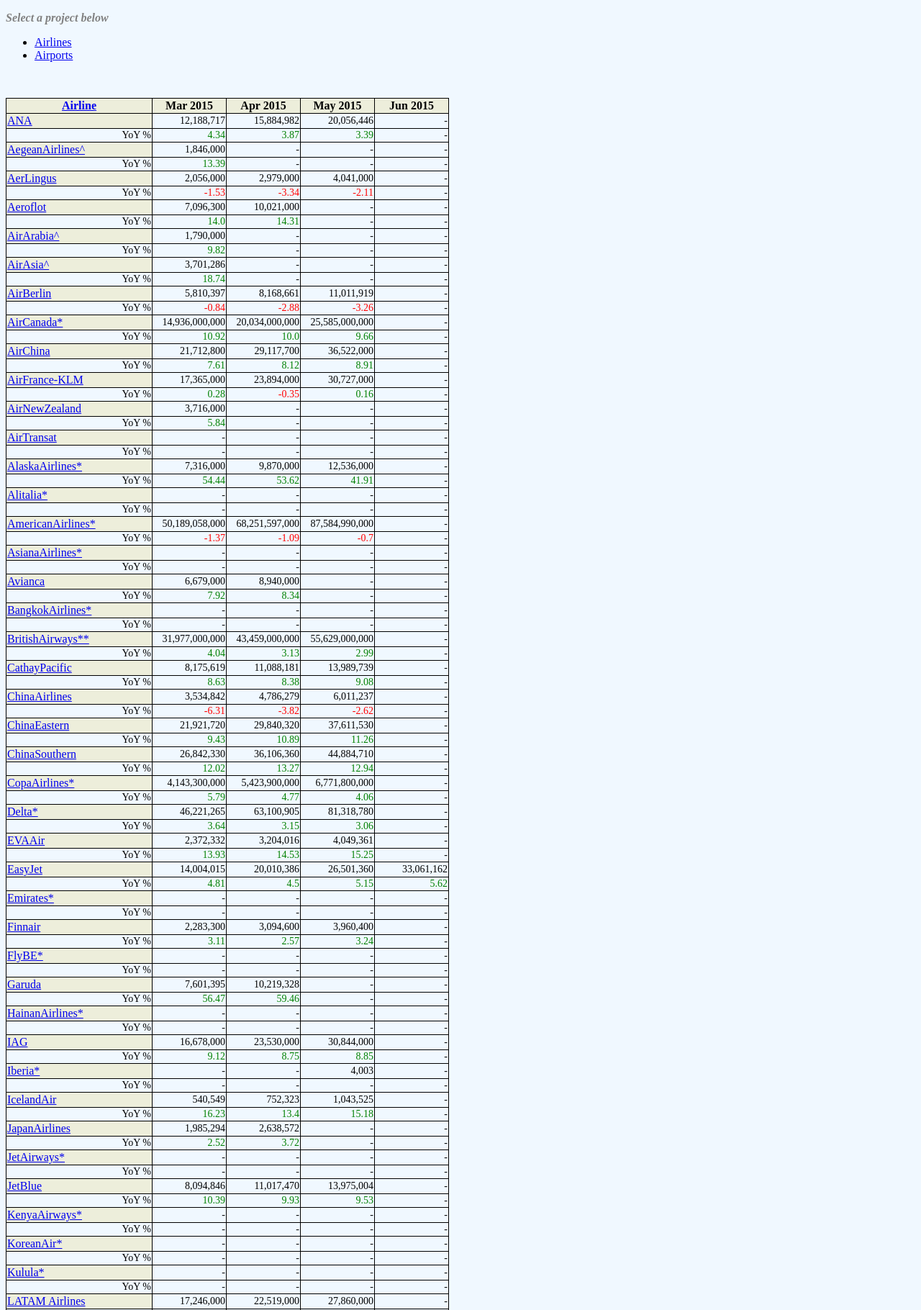
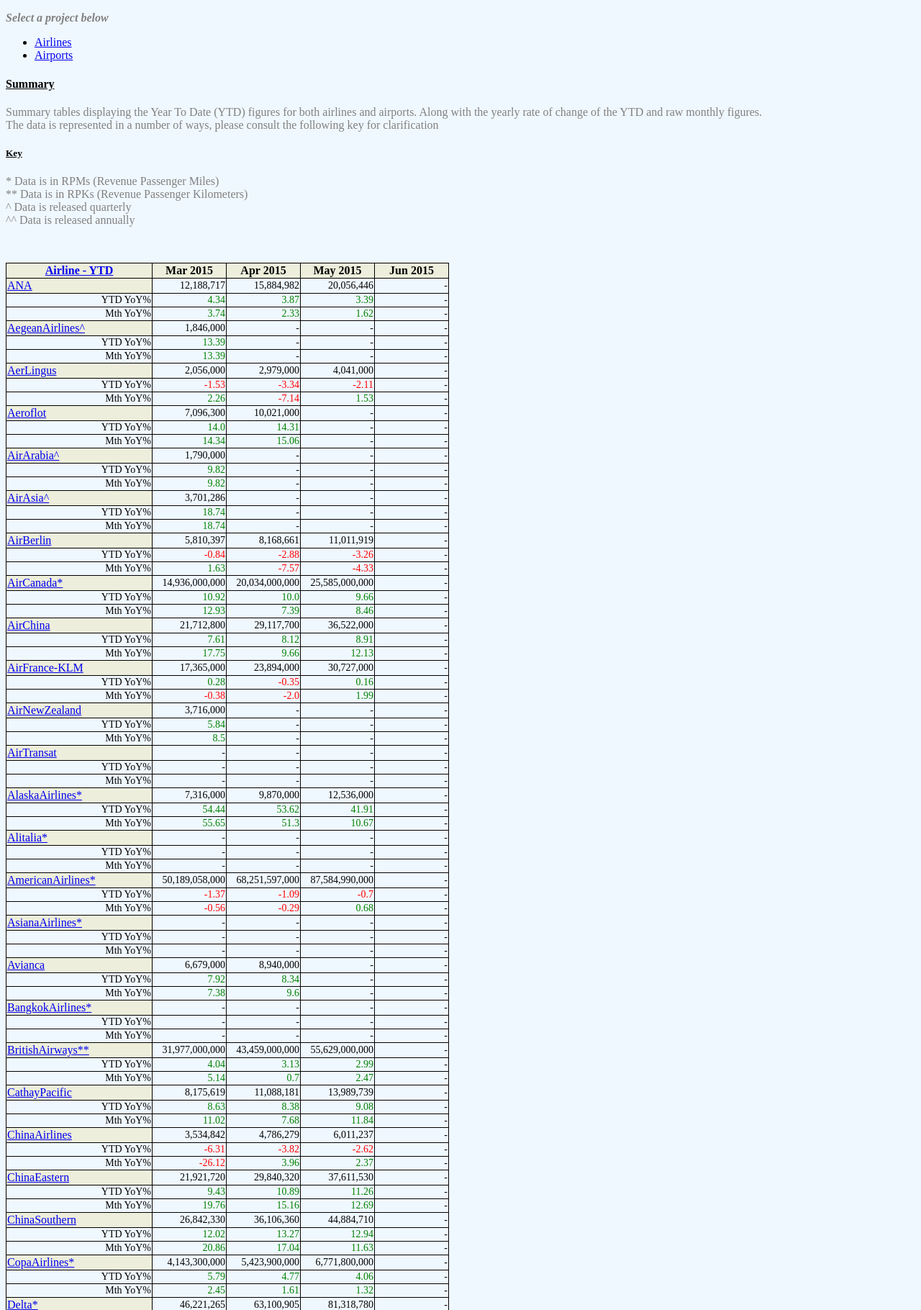
Before and after one commit to thatdanghill/air-geek, a Django app: page / in a window 1280 px wide. Shown: the part 121-1941 px from the top of the page at 72% size. Run offline with Django 3.2, Linux system fonts and the light colour scheme; data comes from the database, SQL or seed files in the repository; some libraries are stand-ins or nearby versions.

Commit message:
Updated summary page with monthly data and project page woth CAGR

```diff
--- a/miner/views.py
+++ b/miner/views.py
@@ -5,6 +5,7 @@
 from django.contrib.auth.models import User
 from miner.models import UserProfile, Project, Page, Graph, Point
 from django.template.defaultfilters import slugify
+import math
 
 
 #-------------------------------------------------------------------
@@ -87,9 +88,10 @@
                 special_name = project.name[:-1]
                 ytdvals = getPageYTDStats(page, maxMonth, maxYear)
                 ytdyoy = getPageYTDYoyStats(page, maxMonth, maxYear)
+                mthyoy = getPageMthYoyStats(page, maxMonth, maxYear)
                 page_release = getSymbolForRelease(page)
                 page_data_type = getDataTypeSymbol(page.data_type)
-                page_array.append({'name': page.name, 'url': page_url, 'YTDvals': ytdvals, 'YTDYoy': ytdyoy, 'data_type': page_data_type, 'release' : page_release})
+                page_array.append({'name': page.name, 'url': page_url, 'YTDvals': ytdvals, 'YTDYoy': ytdyoy, 'MthYoy': mthyoy, 'data_type': page_data_type, 'release' : page_release})
             proj_array.append({'name': project.name,'special_name': special_name, 'url' : proj_url, 'pages':page_array, 'columns': columnize(maxMonth, maxYear)}) # 'country': countryData})
 
         context['projects'] = proj_array
@@ -400,7 +402,8 @@
                 if (year - 1) == int(pt.x.split(" ")[1]) and mos.index(month.lower()) % 12 == mos.index(pt.x.split(" ")[0].lower()) % 12:
                     p1 = pt
             if p1 and p2 and p1.y != 0 and p2.y != 0:
-                v = round(((((p1.y / p2.y)*(point.y / p1.y)) - 1)*100), 2)
+                v = round(((math.sqrt(((p1.y / p2.y)*(point.y / p1.y))) - 1)*100), 2)
+
                 vals.append(v)
             else:
                 vals.append("-")
@@ -561,6 +564,21 @@
     vals.reverse()
     return vals
 
+def getPageMthYoyStats(page, month, year):
+    vals = []
+    try:
+        graph = Graph.objects.get(page = page, name = page.table)
+        points = graph.points.all()
+        for i in range(MONTHS):
+            if month - i < 0:
+                vals.append(monthData((month-i)%12, year-1, points))
+            else:
+                vals.append(monthData((month-i)%12, year, points))
+    except Graph.DoesNotExist:
+        vals = ["-"]*MONTHS
+    vals.reverse()
+    return vals
+
 def monthYTD(month, year, pointList):
     points = filterYear(pointList, year)
     sum = 0
@@ -580,6 +598,23 @@
     if num == 0 or denom == 0:
         return "-"
     return round((num/denom)*100 - 100,2)
+
+def monthData(month, year, pointList):
+    points = filterYear(pointList, year)
+    for point in points:
+        if month == mos.index(point.x.split(" ")[0].lower())%12:
+            if hasattr(point, 'x'):
+                prevYear = year - 1
+                for pt in pointList:
+                    if prevYear == int(pt.x.split(" ")[1]) and month == mos.index(pt.x.split(" ")[0].lower()) % 12:
+                            v = round(((point.y / pt.y) * 100) - 100, 2)
+                            return v
+    return '-'
+
+
+
+
+
 
 #----------------------------------------------------
 
--- a/templates/miner/index.html
+++ b/templates/miner/index.html
@@ -26,7 +26,16 @@
 					<li><a href="{{project.url}}">{{ project.name }}</a></li>
 					{% endfor %}
 				</ul>
-
+				<h4><b><u>Summary</u></b></h4>
+				<p>Summary tables displaying the Year To Date (YTD) figures for both airlines and airports. Along with the yearly rate of change of the YTD and raw monthly figures. <br>
+				The data is represented in a number of ways, please consult the following key for clarification</p>
+				<div>
+				<h5><b><u>Key</u></b></h5>
+				<p>* Data is in RPMs (Revenue Passenger Miles)<br>
+				** Data is in RPKs (Revenue Passenger Kilometers)<br>
+				^ Data is released quarterly <br>
+				^^ Data is released annually</p>
+				</div>
 				{% for project in projects %}
 				<div>
 					<p><br></p>
@@ -34,7 +43,7 @@
 				<table id="airline-summary" class="display compact" >
 				<thead>
 					<tr>
-						<th><a href="{{project.url}}">{{project.special_name}}</a></th>
+						<th><a href="{{project.url}}">{{project.special_name}} - YTD</a></th>
 						{% for column in project.columns %}
 							<th> {{column}} </th>
 						{% endfor %}
@@ -49,10 +58,16 @@
 						{% endfor %}
 					</tr>
 					<tr>
-						<td class="fl"> YoY %</td>
+						<td class="fl"> YTD YoY%</td>
 						{% for val in page.YTDYoy %}
 						<td class="percentage fl"> {{ val }}</td>
 						{% endfor %}
+					<tr>
+						<td class="fl"> Mth YoY%</td>
+						{% for val in page.MthYoy %}
+						<td class="percentage fl"> {{ val }}</td>
+						{% endfor %}
+					</tr>
 					{% endfor %}
 				</tbody>
 				</table>
@@ -63,13 +78,7 @@
 			{% endif %}
 
 		</div>
-		<div id=info>
-			<p>% Year on Year change</p>
-			<p>* Data is in RPMs (Revenue Passenger Miles)</p>
-			<p>** Data is in RPKs (Revenue Passenger Kilometers)</p>
-			<p>^ Data is released quarterly </p>
-			<p>^^ Data is released annually</p>
-		</div>
+
 
 
 
```
Also changed, not shown: templates/miner/project-temp.html (+4 -3 lines).
